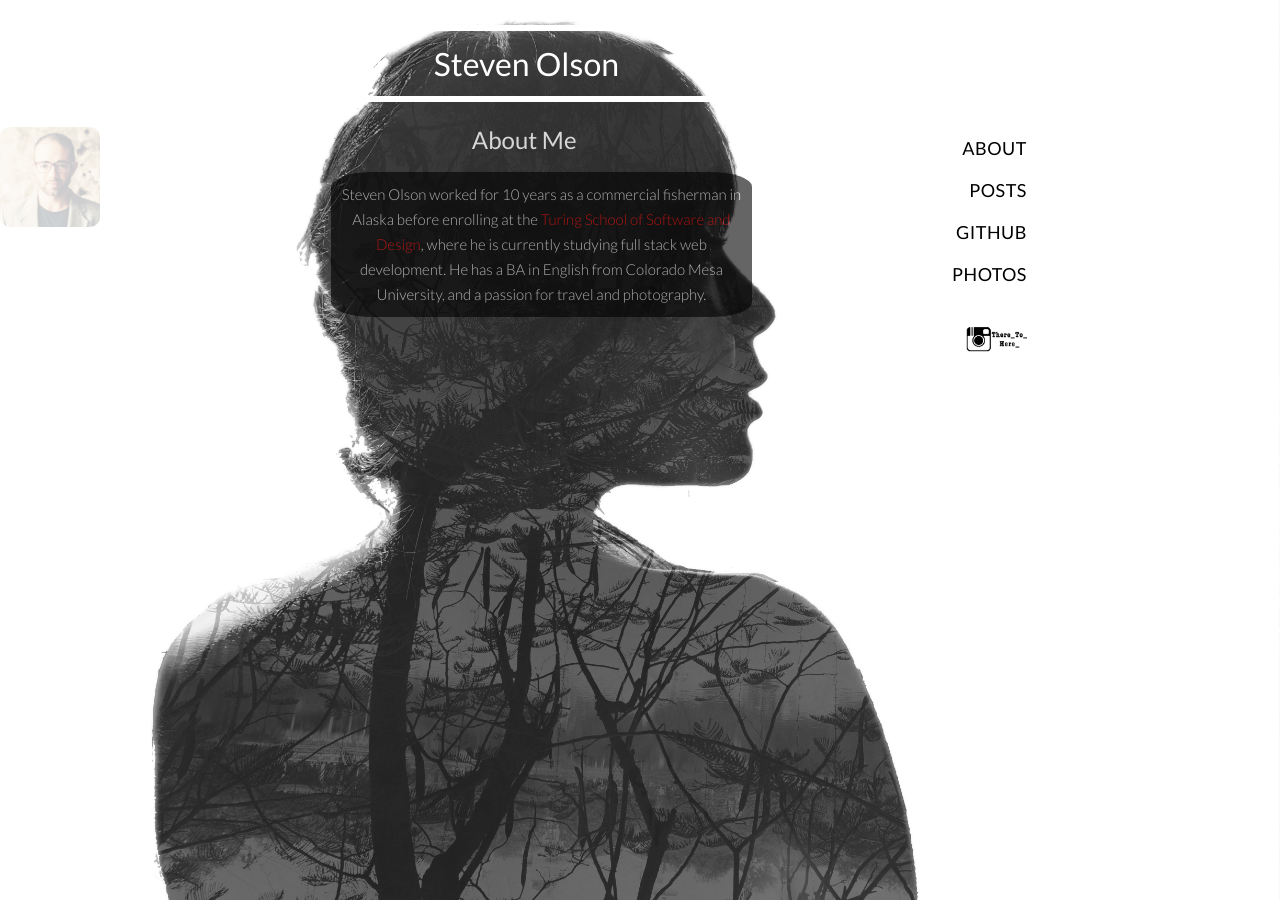
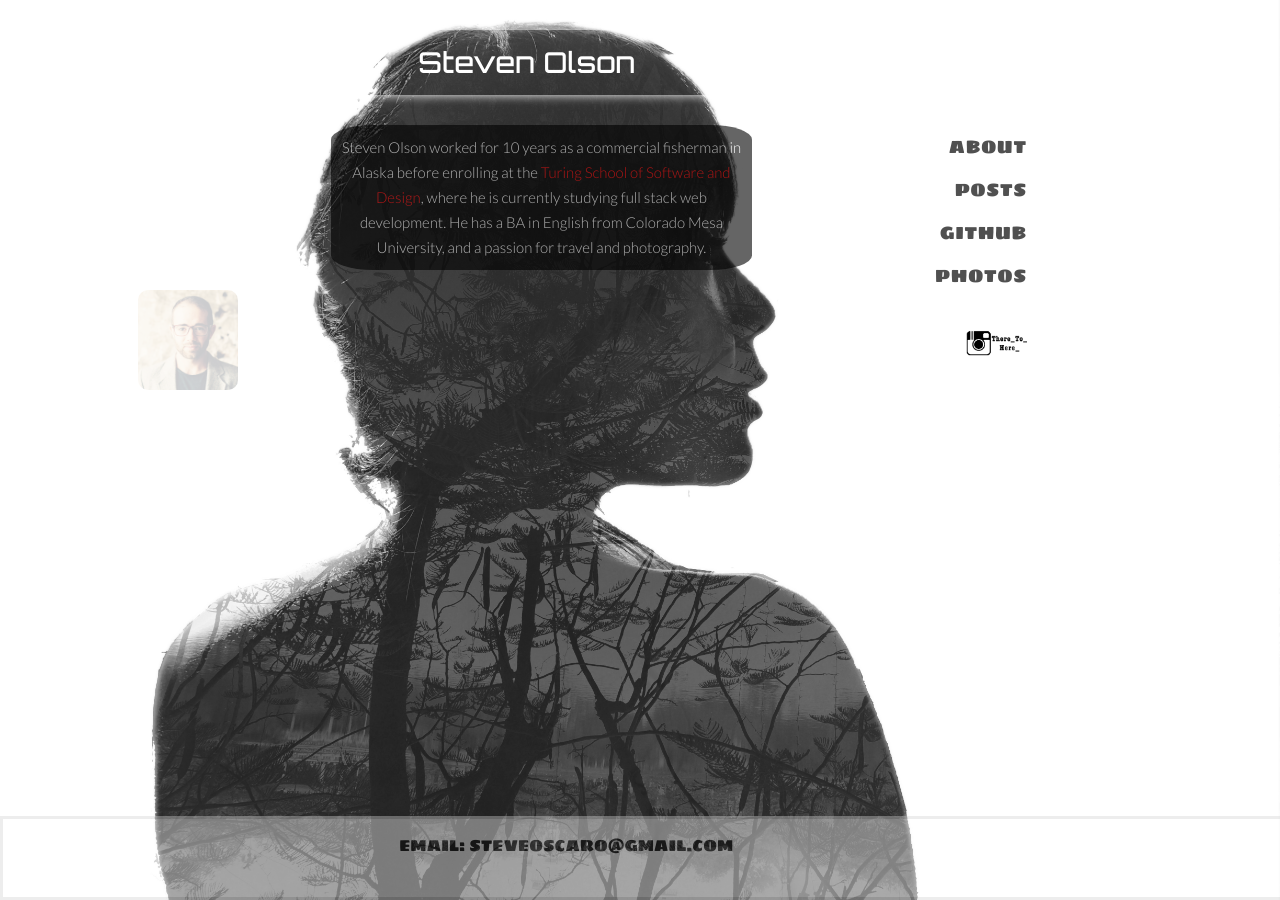
Before and after one commit to SteveOscar/SteveOscar.github.io, a Jekyll site: the page built from about.html, in a window 1280 px wide. Built offline with Jekyll 4.4.1, drawn with Linux system fonts in a browser that asks for light colours.

Commit message:
added footer and fonts

```diff
--- a/_includes/footer.html
+++ b/_includes/footer.html
@@ -1,6 +1,6 @@
 </div>
  </body>
  <footer>
-
+   <div id="contact">Email: steveoscaro@gmail.com</div>
  </footer>
 </html>
--- a/_includes/header.html
+++ b/_includes/header.html
@@ -7,6 +7,9 @@
   <link href="/css/styles.css" rel="stylesheet" />
   <link href='https://fonts.googleapis.com/css?family=Lato:400,100,300'
     rel='stylesheet' type='text/css'>
+  <link href='https://fonts.googleapis.com/css?family=Indie+Flower' rel='stylesheet' type='text/css'>
+  <link href='https://fonts.googleapis.com/css?family=Orbitron:400,500' rel='stylesheet' type='text/css'>
+  <link href='https://fonts.googleapis.com/css?family=Sigmar+One' rel='stylesheet' type='text/css'>
 </head>
 
 <body>
--- a/about.html
+++ b/about.html
@@ -2,9 +2,6 @@
 layout: default
 ---
 
-<img id="profile_pic" src="/images/steve.jpg" alt="Steve Olson" alt="Steven Olson"/>
-
-<h2>About Me</h2>
 
 <div id="about_box">
   <p id="about"> Steven Olson worked for 10 years as a commercial fisherman in Alaska before enrolling
@@ -14,3 +11,4 @@ layout: default
     </p>
 
 </div>
+<img id="profile_pic" src="/images/steve.jpg" alt="Steve Olson" alt="Steven Olson"/>
--- a/css/styles.css
+++ b/css/styles.css
@@ -1,3 +1,8 @@
+/*
+  ========================================
+  body
+  ========================================
+*/
 body {
   background-image: url(/images/sofia_white.jpg);
   background-size: 100%;
@@ -17,6 +22,20 @@ a {
   text-decoration: none;
   color: black;
 }
+li a {
+  color: #505050;
+  font-family: 'Sigmar One', cursive;
+}
+li a:hover {
+  font-size: 120%;
+}
+h2 a {
+  color: white;
+  font-family: 'Orbitron', sans-serif;
+}
+h2 a:hover {
+  font-size: 120%;
+}
 a:hover {
   color: red;
 }
@@ -26,6 +45,7 @@ p a {
 #preview {
   color: black;
   text-align: center;
+  font-size: 85%;
 }
 
 /*
@@ -34,20 +54,22 @@ p a {
   ========================================
 */
 h1 {
-  font-size: 200%;
-  font-weight: 400;
+  font-size: 180%;
+  font-weight: 500;
+  font-family: 'Orbitron', sans-serif;
   color: white;
   float: center;
   text-align: center;
   line-height: 65px;
   margin: auto;
   padding-right: 9%;
-  border-style: solid;
+  /*border-bottom: solid;
   border-width: 6px;
-  width: 50%;
+  width: 50%;*/
+  box-shadow: 0px 0px 10px 0px white;
 }
 .title {
-  margin: 25px;
+  margin: 30px;
 }
 p {
   /*padding-right: 15%;
@@ -56,9 +78,23 @@ p {
   color: white;
   font-size: 15px;
 }
+h2 {
+  font-size: 150%;
+  font-weight: 400;
+  color: white;
+  opacity: .8;
+  float: center;
+  text-align: center;
+  line-height: 25px;
+  margin: auto;
+  padding-right: 9%;
+  width: 40%;
+  color: white;
+}
 h4 {
   text-align: center;
   padding-left: 10%;
+  font-size: 70%;
 }
 #preview {
   padding-left: 15%;
@@ -147,29 +183,19 @@ h4 {
   ========================================
 */
 #profile_pic {
+  display: block;
   height: 100px;
   opacity: 0.2;
-  float: left;
+  left: 12%;
+  position: relative;
   border-radius: 10%;
   padding: -10%;
 }
 #profile_pic:hover {
-  opacity: 1.0;
+  opacity: 3.0;
   height: 250px;
   padding: 0;
   border-radius: 50%;
-}
-h2 {
-  font-size: 150%;
-  font-weight: 400;
-  color: white;
-  opacity: .8;
-  float: center;
-  text-align: center;
-  line-height: 25px;
-  margin: auto;
-  padding-right: 9%;
-  width: 40%;
 }
 #about {
   color: white;
@@ -186,3 +212,30 @@ h2 {
   padding-left: 27%;
   max-width: 40%;
 }
+
+/*
+  ========================================
+  Footer
+  ========================================
+*/
+footer {
+  clear: both;
+  position:fixed;
+  bottom:0;
+  height: 3em;
+  margin-top: -3em;
+  background-color: white;
+  opacity: .4;
+  width:100%;
+  padding: 15px 0;
+  text-align: center;
+  text-transform: uppercase;
+  border: 3px solid rgb(211, 211, 211);
+}
+#contact {
+  color: black;
+  font-family: 'Indie Flower', "Open Sans", "Helvetica Neue";
+  font-family: 'Orbitron', sans-serif;
+  font-family: 'Sigmar One', cursive;
+  padding-right: 12%;
+}
--- a/index.html
+++ b/index.html
@@ -5,5 +5,5 @@ layout: default
 {% for post in site.posts %}
   <h2><a href="{{ post.url }}">{{ post.title }}</a></h2>
   <h4>{{ post.date | date: "%m-%d-%Y" }}</h4>
-  <p><a href="{{ post.url }}"><div id="preview">{{ post.content | strip_html | truncatewords:10}}</div></a></p>
+  <p><a href="{{ post.url }}"><div id="preview">{{ post.content | strip_html | truncatewords:30}}</div></a></p>
 {% endfor %}
```
Also changed, not shown: 6 other files.
